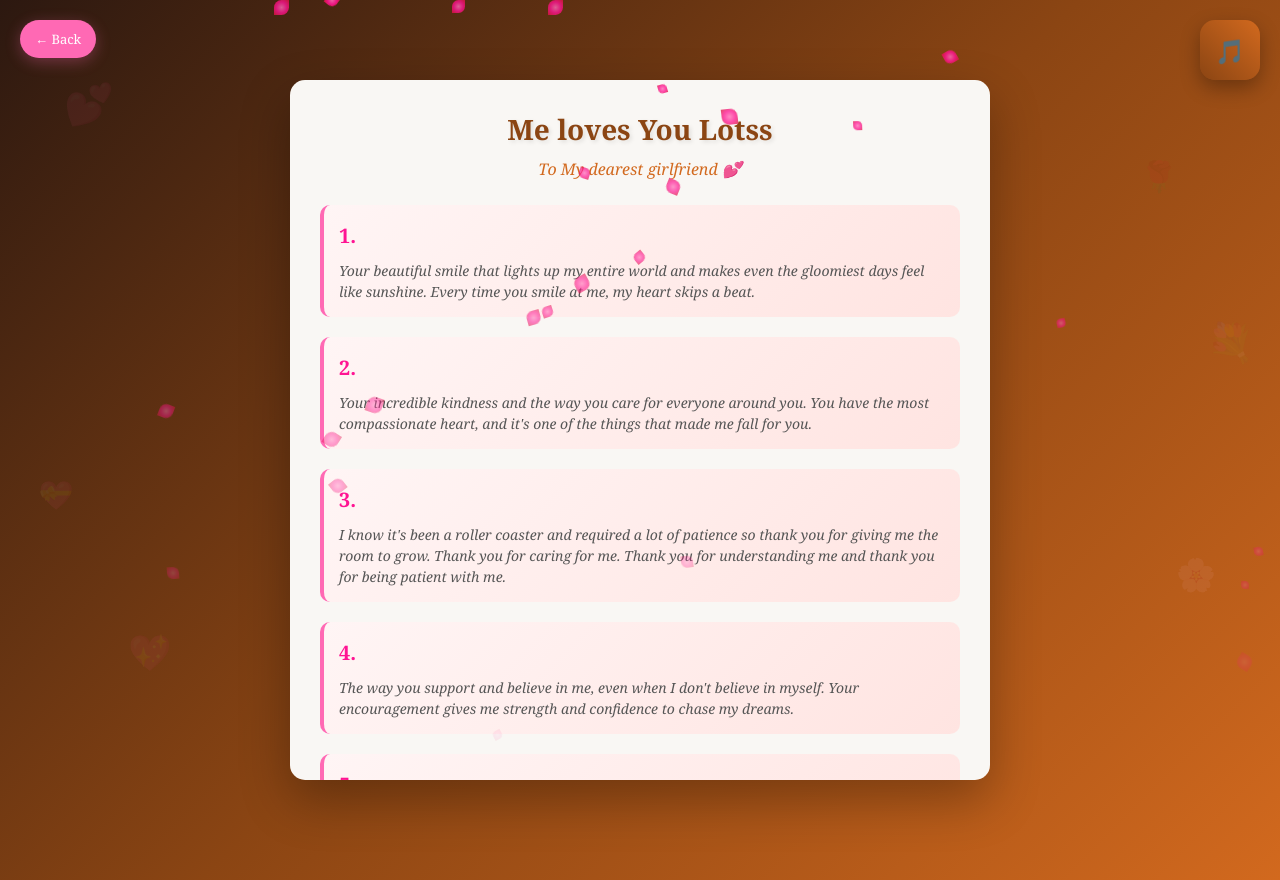
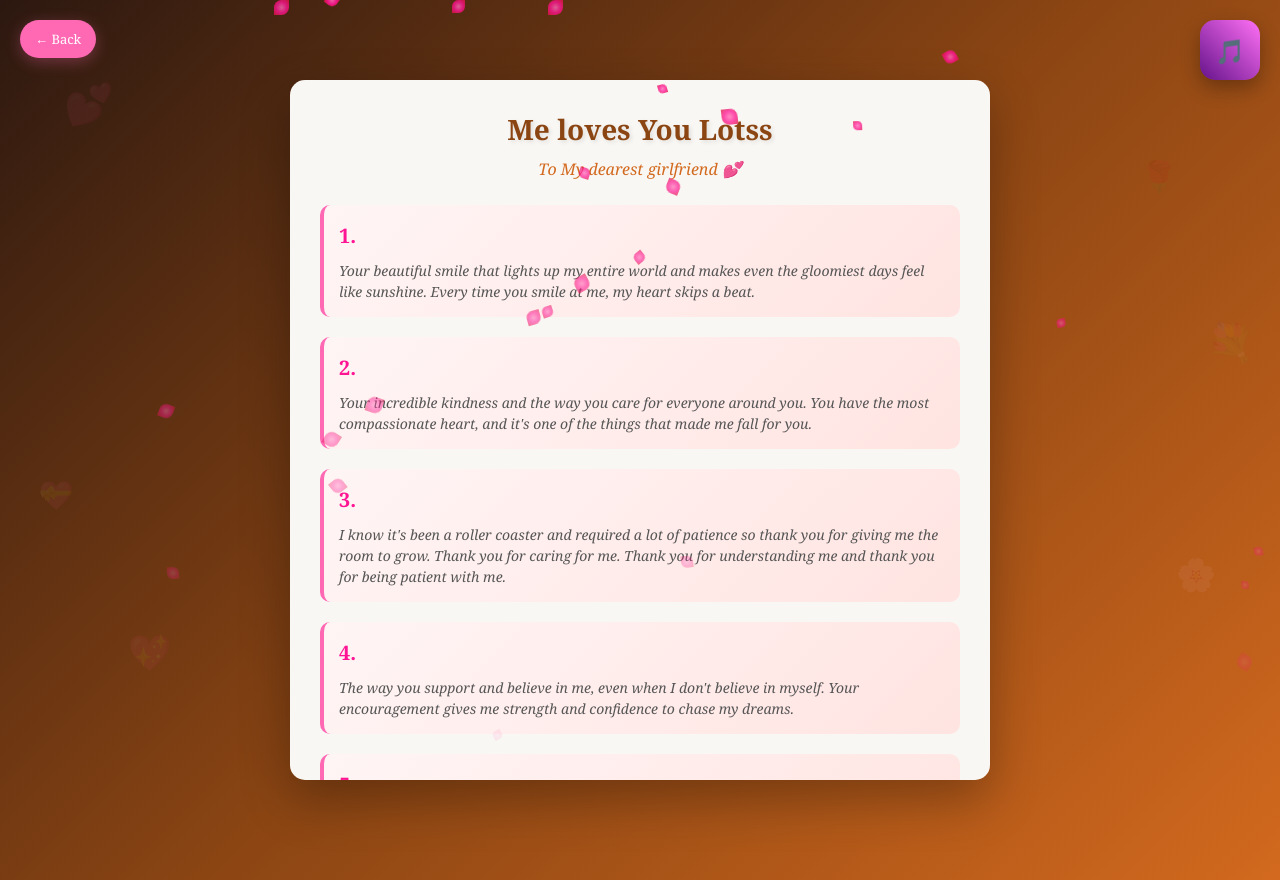
Before and after one commit to Ptalati015/GiftCardHardi, a plain HTML site: page Romantic.html in a window 1280 px wide. Drawn offline with Linux system fonts and the light colour scheme.

Commit message:
Update music box background gradient for enhanced aesthetics

```diff
--- a/Romantic.html
+++ b/Romantic.html
@@ -61,7 +61,7 @@
             right: 20px;
             width: 60px;
             height: 60px;
-            background: linear-gradient(45deg, #8b4513, #d2691e);
+            background: linear-gradient(45deg, #65138b, #ff70f5);
             border-radius: 15px;
             cursor: pointer;
             display: flex;
```
